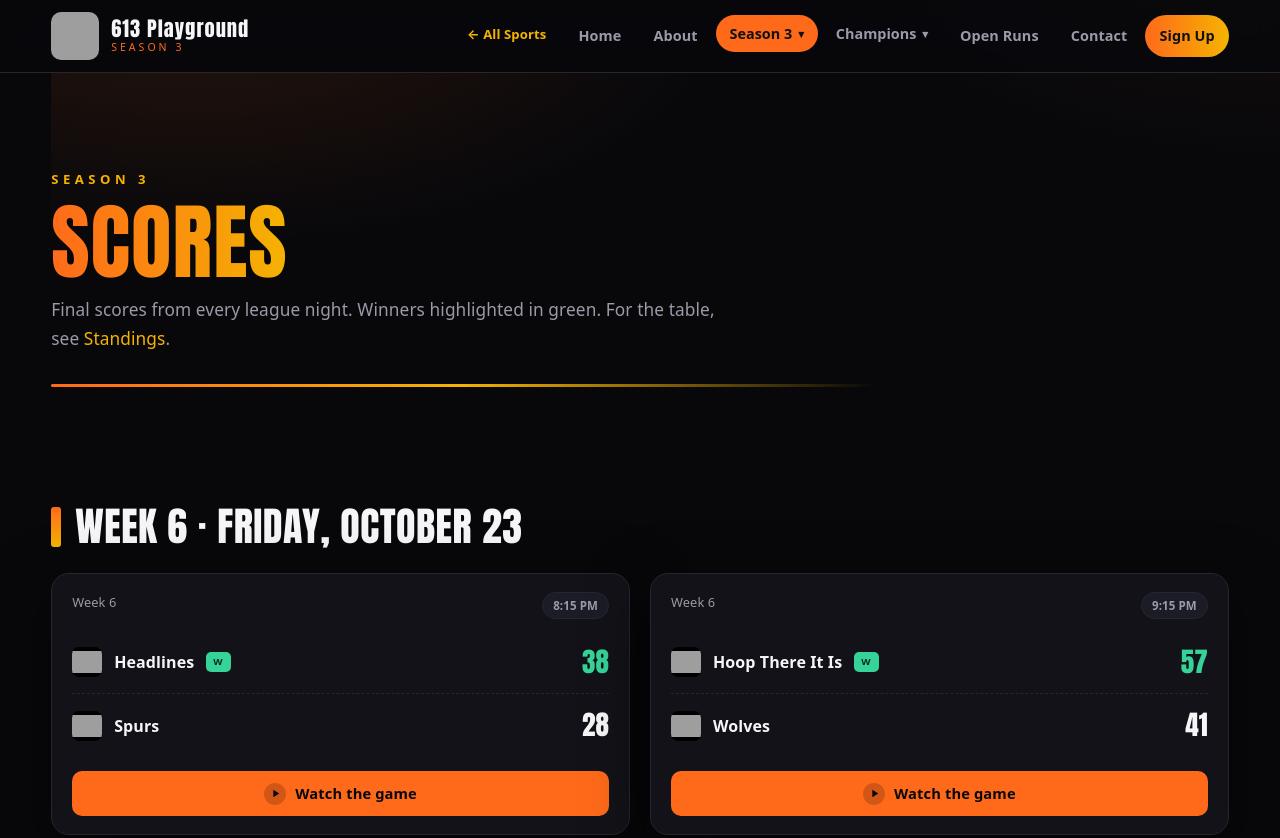
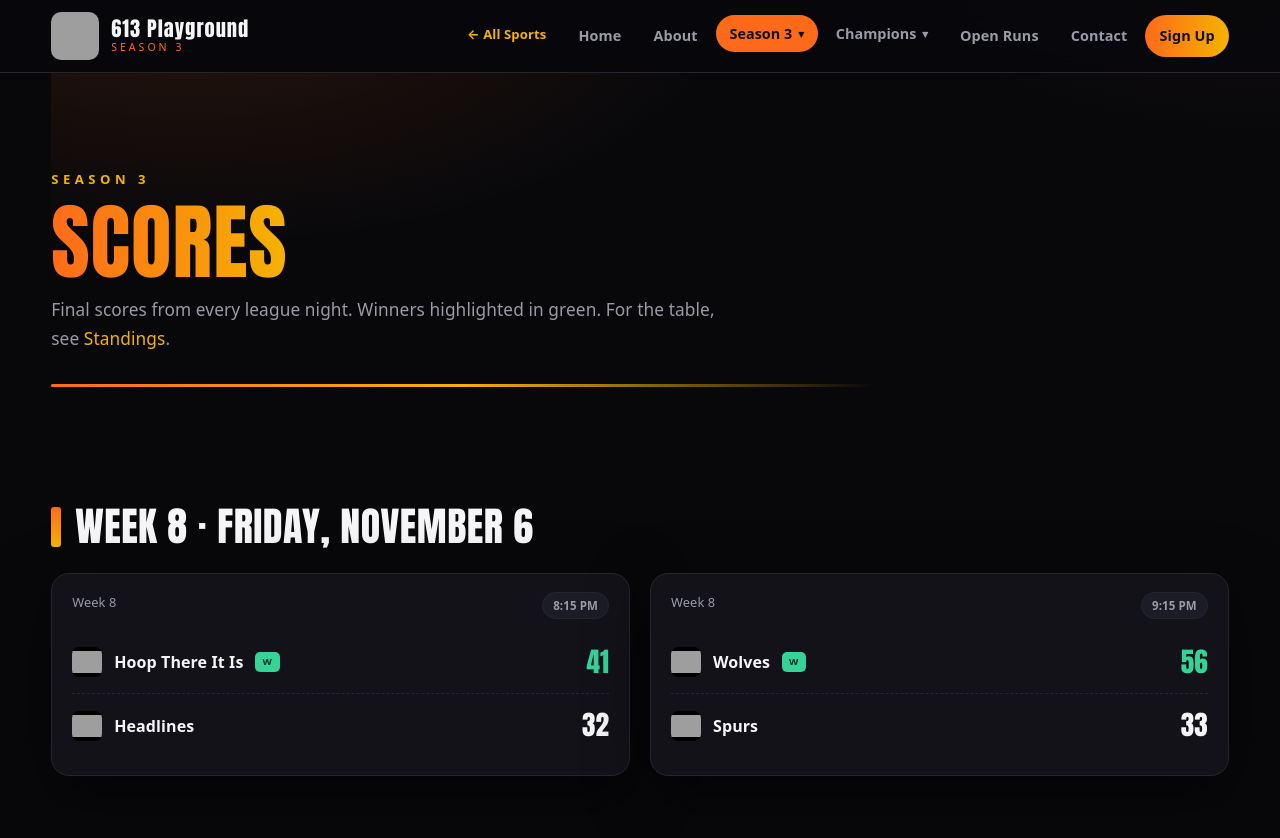
Before and after one commit to enriquejahn/613playground, a plain HTML site: page scores.html in a window 1280 px wide. Shown: the top 838 px of the page. Drawn offline with Linux system fonts and the light colour scheme; grey boxes are pictures that could not be loaded.

Commit message:
week 8 resulst

```diff
--- a/scores.html
+++ b/scores.html
@@ -79,7 +79,23 @@
 </div>
 
 <section class="container">
-  <h2 class="section-title">Week 6 · Friday, October 23</h2>
+  <h2 class="section-title">Week 8 · Friday, November 6</h2>
+  <div class="grid cols-2">
+    <div class="score-card reveal">
+      <div class="score-meta"><span>Week 8</span><span class="pill">8:15 PM</span></div>
+      <div class="score-row winner"><span class="score-team"><img src="assets/hoop.png" alt="">Hoop There It Is</span><span class="score-pts">41</span></div>
+      <div class="score-row"><span class="score-team"><img src="assets/headlines.png" alt="">Headlines</span><span class="score-pts">32</span></div>
+    </div>
+    <div class="score-card reveal">
+      <div class="score-meta"><span>Week 8</span><span class="pill">9:15 PM</span></div>
+      <div class="score-row winner"><span class="score-team"><img src="assets/wolves.png" alt="">Wolves</span><span class="score-pts">56</span></div>
+      <div class="score-row"><span class="score-team"><img src="assets/spurs.png" alt="">Spurs</span><span class="score-pts">33</span></div>
+    </div>
+  </div>
+</section>
+
+<section class="container">
+  <h2 class="section-title" style="margin-top:20px">Week 6 · Friday, October 23</h2>
   <div class="grid cols-2">
     <div class="score-card reveal">
       <div class="score-meta"><span>Week 6</span><span class="pill">8:15 PM</span></div>
```
Also changed, not shown: schedule.html (+2 -2 lines), standings.html (+4 -4 lines).
